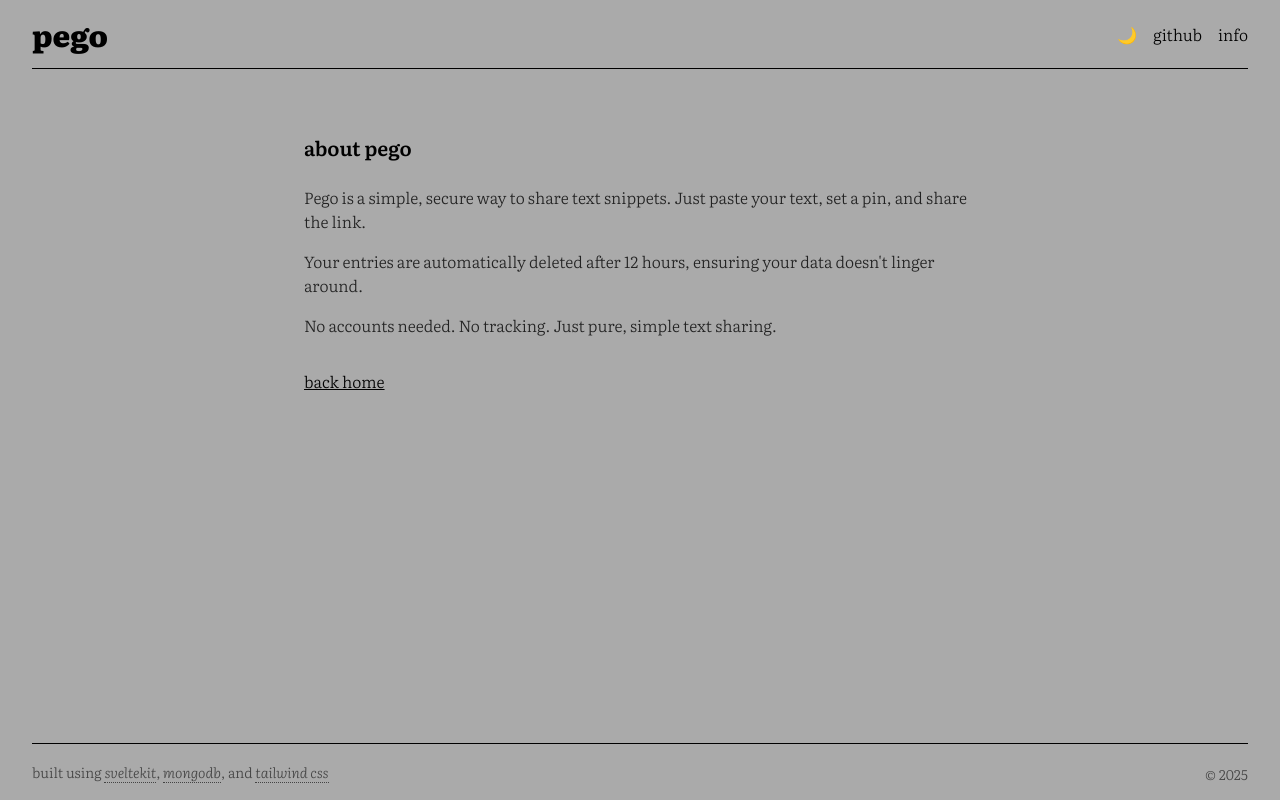
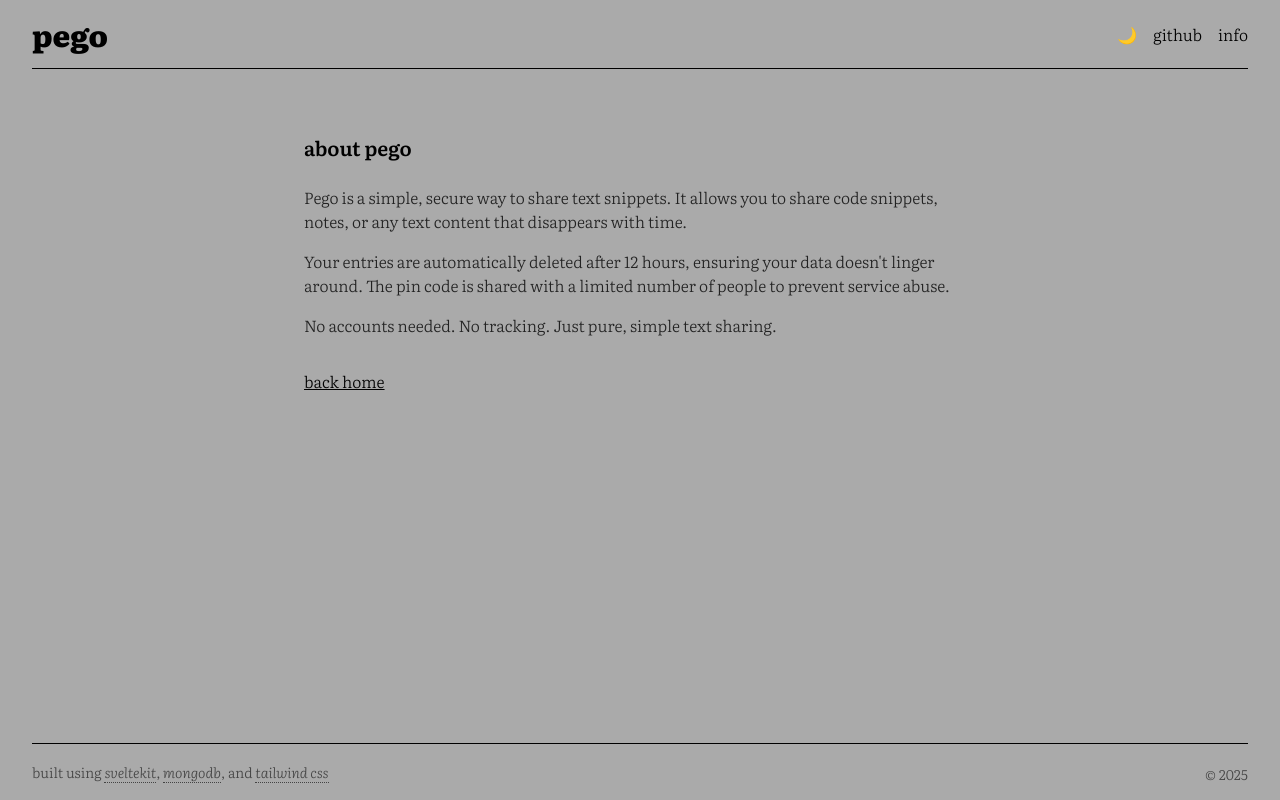
Before and after one commit to xyberty/snapbin, a SvelteKit app: page /info in a window 1280 px wide. Built offline with nearby package versions, Linux system fonts and the light colour scheme; no server answers.

Commit message:
fix: Fix page titles and text for the Info page

```diff
--- a/src/routes/+layout.svelte
+++ b/src/routes/+layout.svelte
@@ -3,12 +3,10 @@
 	import { page } from '$app/stores';
 	import { theme } from '$lib/stores/theme';
 	let { children } = $props();
-    const appName = 'Pego';
     const gaId = import.meta.env.VITE_GA_MEASUREMENT_ID;
 </script>
 
 <svelte:head>
-    <title>{appName}</title>
     {#if gaId}
         <script async src={`https://www.googletagmanager.com/gtag/js?id=${gaId}`}></script>
         <script>
--- a/src/routes/+page.svelte
+++ b/src/routes/+page.svelte
@@ -3,15 +3,20 @@
     import type { PageData, ActionData } from "./$types";
     let { form }: { data: PageData; form: ActionData } = $props();
     let copied = $state(false);
+    const appName = 'Pego';
 
     let url = $state("");
-
     onMount(() => {
         url = `${window.location.origin}/entry/${form?.key}`;
     });
 </script>
 
+<svelte:head>
+    <title>{appName}</title>
+</svelte:head>
+
 {#if form?.success && form.key}
+    <div class="mx-auto mt-8 flex flex-col w-full max-w-4xl">
         <input
             class="p-3 border border-grape dark:border-light-grape bg-transparent placeholder:text-grape/40 dark:placeholder:text-light-grape/40 mt-8 text-grape dark:text-light-grape"
             value={url}
@@ -34,6 +39,7 @@
             {/if}
         </button>
         <a href="/" class="text-center mt-2 text-grape underline dark:text-light-grape">back home</a>
+    </div>
 {:else}
     <div class="mx-auto mt-8 flex flex-col w-full max-w-4xl">
         <form class="flex flex-col" method="POST">
--- a/src/routes/info/+page.svelte
+++ b/src/routes/info/+page.svelte
@@ -1,5 +1,5 @@
 <script lang="ts">
-    // No props needed for this page
+    const timeoutHours = import.meta.env.ENTRY_TIMEOUT_HOURS || 12;
 </script>
 
 <svelte:head>
@@ -11,11 +11,11 @@
 
     <div class="space-y-4 text-grape/80 dark:text-light-grape/80">
         <p>
-            Pego is a simple, secure way to share text snippets. Just paste your text, set a pin, and share the link.
+            Pego is a simple, secure way to share text snippets. It allows you to share code snippets, notes, or any text content that disappears with time.
         </p>
 
         <p>
-            Your entries are automatically deleted after 12 hours, ensuring your data doesn't linger around.
+            Your entries are automatically deleted after {timeoutHours} hours, ensuring your data doesn't linger around. The pin code is shared with a limited number of people to prevent service abuse.
         </p>
 
         <p>
```
Lines whose indentation alone changed are shown as unchanged.
